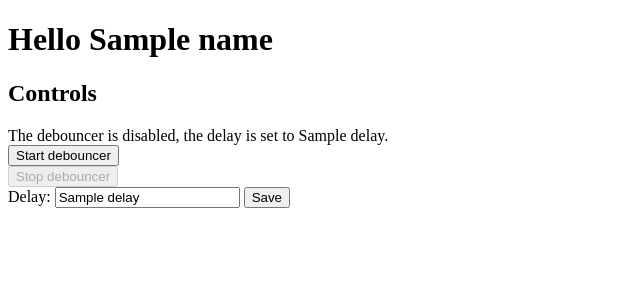
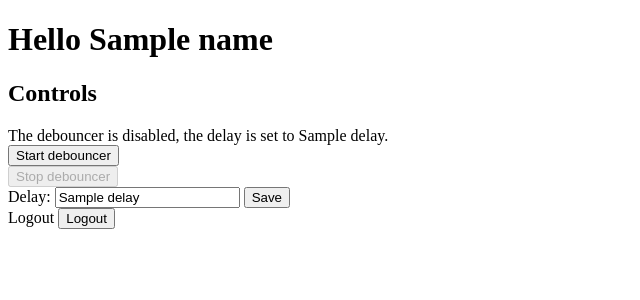
Before and after one commit to neverov/debouncer, a Flask app: template templates/index.html in a window 1280 px wide. Shown: the top 300 px of the page, without its empty margins (0-640 px from the left). Run offline with Flask 2, Linux system fonts and the light colour scheme; the template is opened without the code that fills it: most values are stand-ins (such as "Sample title", 1, 10 or a date in 2020).

Commit message:
Added logout button.

```diff
--- a/templates/index.html
+++ b/templates/index.html
@@ -8,10 +8,10 @@
 </div>
 <div>
   <form method='post' action='timer/start'>
-    <input type=submit value='Start debouncer' {% if enabled %}disabled{% endif %}></button>
+    <input type='submit' value='Start debouncer' {% if enabled %}disabled{% endif %}>
   </form>
   <form method='post' action='timer/stop'>
-    <input type=submit value='Stop debouncer' {% if not enabled %}disabled{% endif %}></button>
+    <input type='submit' value='Stop debouncer' {% if not enabled %}disabled{% endif %}>
   </form>
 </div>
 <div>
@@ -20,4 +20,10 @@
     <input type="text" name='delay' value="{{delay}}">
     <input type='submit' value='Save'>
   </form>
+  <div>
+    <form method='post' action='logout'>
+      <label for='logout'>Logout</label>
+      <input type='submit' value='Logout'>
+    </form>
+  </div>
 </div>
```
